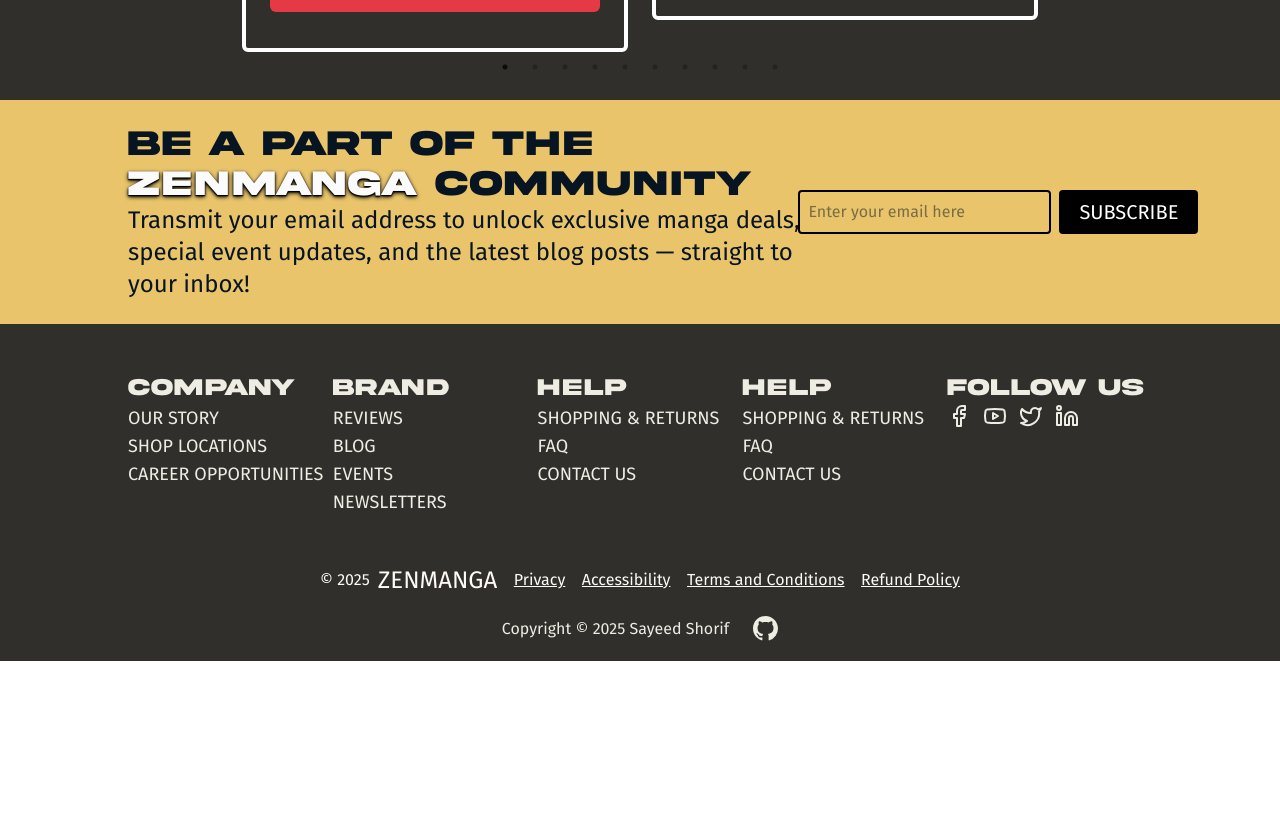
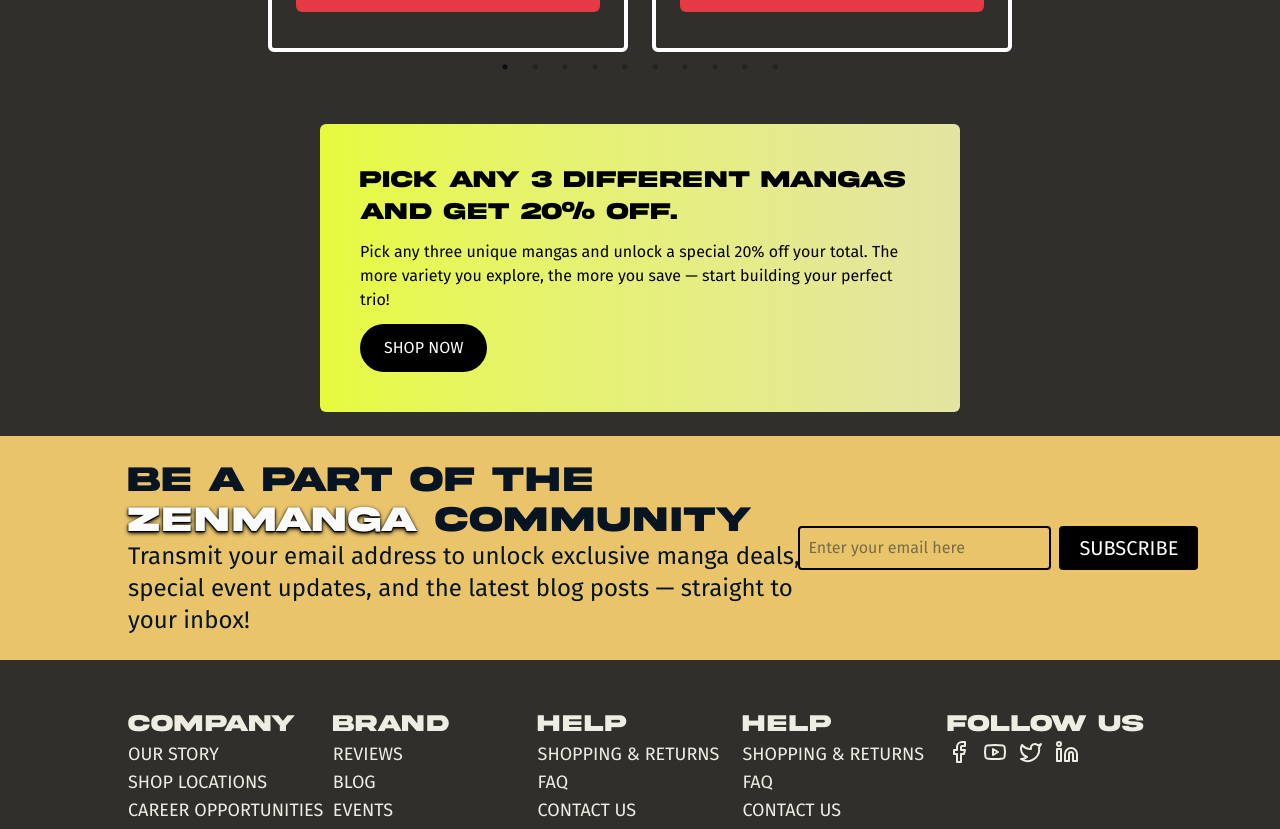
Before and after one commit to sayeed-dev-07/zenmanga, a React (Vite) app: page / in a window 1280 px wide. Shown: the part 988-1817 px from the top of the page. Before the commit the page ends 1649 px from the top, so only its background shows below. Built offline with nearby package versions, Linux system fonts and the light colour scheme.

Commit message:
almost finished the project will add animations later

```diff
--- a/src/components/Home.jsx
+++ b/src/components/Home.jsx
@@ -1,11 +1,12 @@
 import React, { useContext, useEffect, useState } from 'react';
 import DataContext from './DataContext';
 import Carousel from './Carousal';
+import { Link } from 'react-router';
 
 const Home = () => {
     const { data } = useContext(DataContext);
     const [newData, setNewData] = useState([])
-    useEffect(()=>{
+    useEffect(() => {
         function shuffleArray(arr) {
             const newArr = [...arr]; // copy array
             for (let i = newArr.length - 1; i > 0; i--) {
@@ -14,15 +15,31 @@
             }
             return newArr;
         }
-    const deta = shuffleArray(data).slice(0,10)
+        const deta = shuffleArray(data).slice(0, 10)
         setNewData(deta)
 
-    },[data])
+    }, [data])
 
 
     return (
-        <div>
+        <div className='w-full flex flex-col items-center'>
             <Carousel data={newData} />
+            <div class="w-full my-6 lg:w-1/2 bg-linear-to-r from-[#e7fa3d] to-[#e4e4a2] lg:p-10 p-4 lg:rounded-md text-black">
+
+                <h3 class="text-2xl font-akira mb-3">
+                    Pick any 3 different mangas and get 20% off.
+                </h3>
+
+                <p class="mb-3">
+                    Pick any three unique mangas and unlock a special 20% off your total. The more variety you explore, the more you save — start building your perfect trio!
+                </p>
+                <a href="/all-manga"
+                    class="px-6 py-3 bg-black text-white rounded-full inline-block">
+                    SHOP NOW
+                </a>
+
+            </div>
+
         </div>
     );
 };
```
Lines whose indentation alone changed are shown as unchanged.
